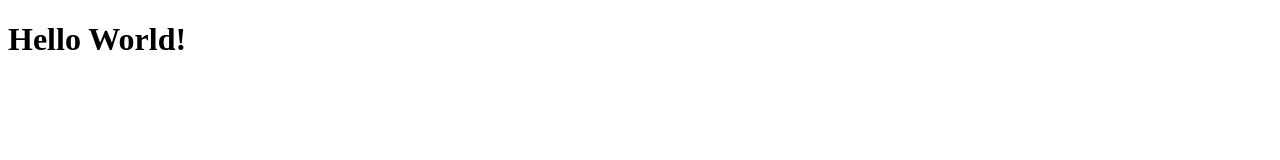
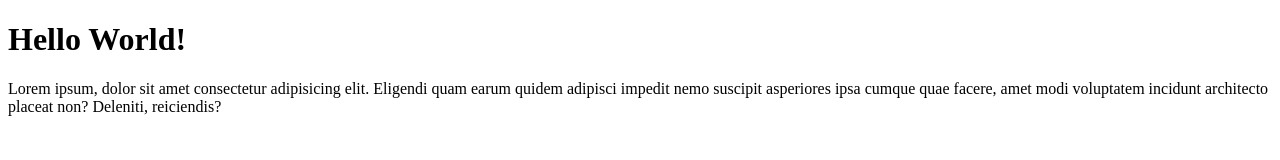
Before and after one commit to MalikArrosid-77/git-remote, a plain HTML site: page index.html in a window 1280 px wide. Drawn offline with Linux system fonts and the light colour scheme.

Commit message:
menambahkan tag p dengan isi paragraf

```diff
--- a/index.html
+++ b/index.html
@@ -7,5 +7,6 @@
 </head>
 <body>
     <h1>Hello World!</h1>
+    <p>Lorem ipsum, dolor sit amet consectetur adipisicing elit. Eligendi quam earum quidem adipisci impedit nemo suscipit asperiores ipsa cumque quae facere, amet modi voluptatem incidunt architecto placeat non? Deleniti, reiciendis?</p>
 </body>
 </html>
```
